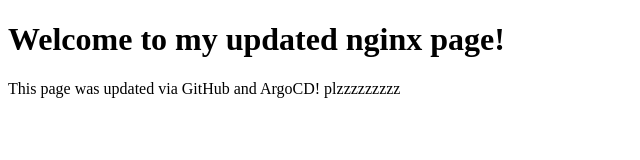
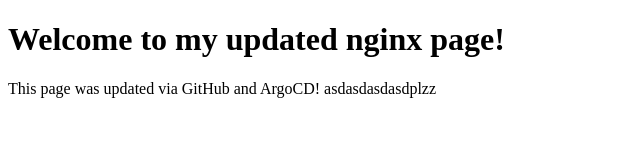
Before and after one commit to wykim93/nginx-k8s, a plain HTML site: page index.html in a window 1280 px wide. Shown: the full height of the page, 0-640 px from the left. Drawn offline with Linux system fonts and the light colour scheme.

Commit message:
Update nginx HTML page

```diff
--- a/index.html
+++ b/index.html
@@ -7,6 +7,6 @@
 </head>
 <body>
     <h1>Welcome to my updated nginx page!</h1>
-    <p>This page was updated via GitHub and ArgoCD! plzzzzzzzzz</p>
+    <p>This page was updated via GitHub and ArgoCD! asdasdasdasdplzz</p>
 </body>
 </html>
```
Also changed, not shown: 1 other file.
